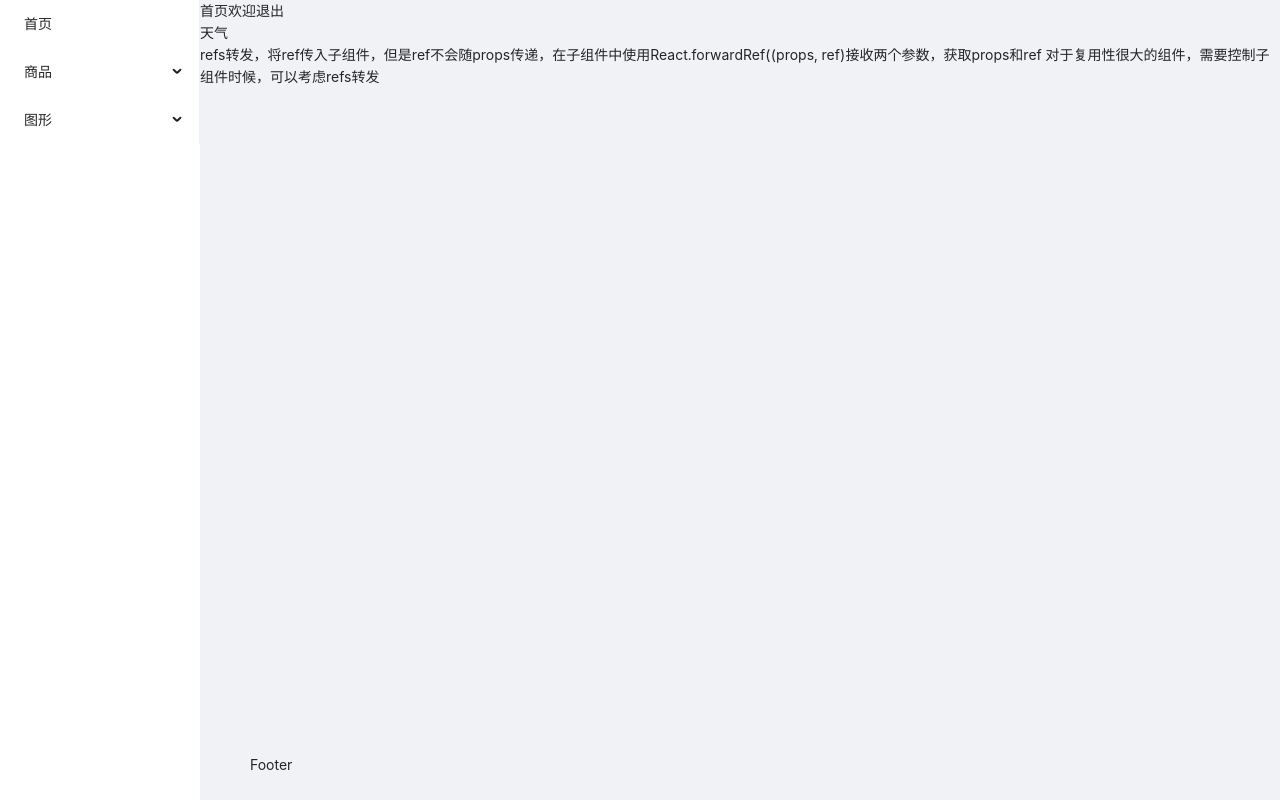
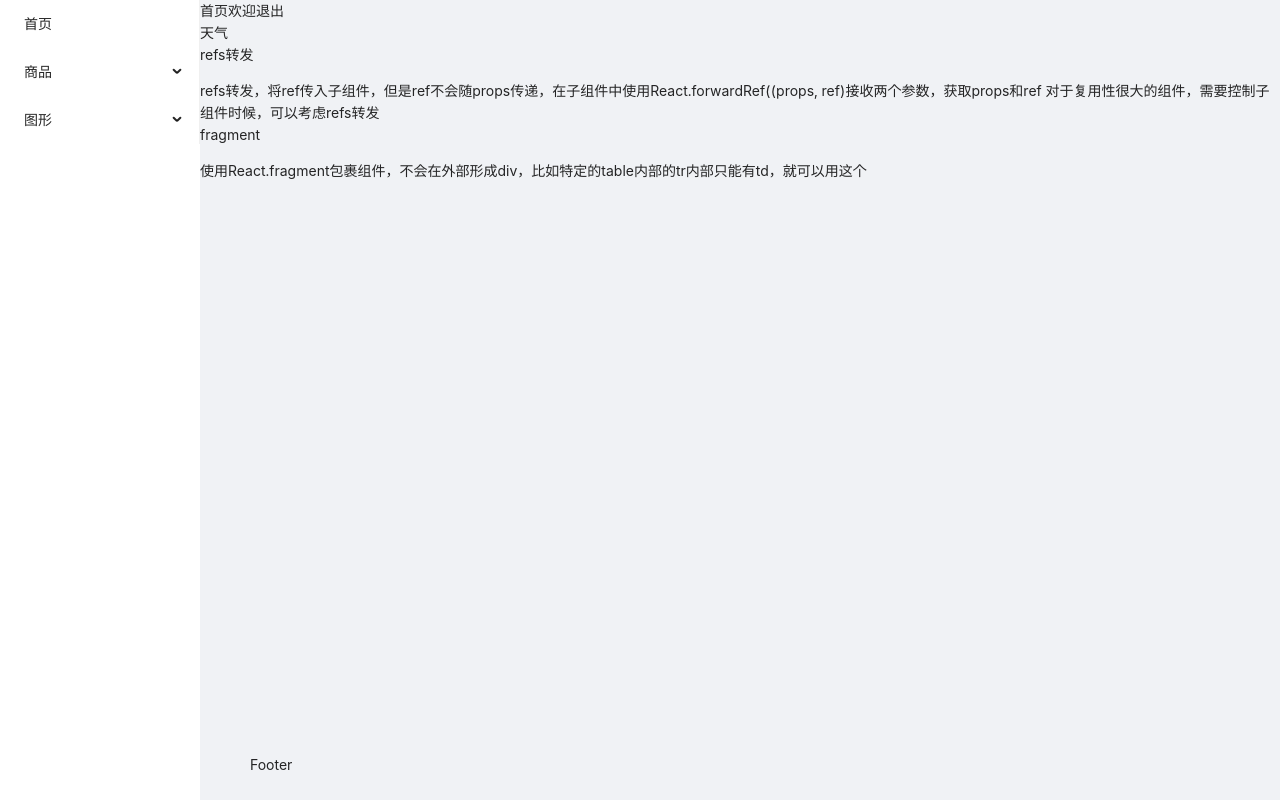
Before and after one commit to hlxll/reactDemo, a React (Create React App) app: page /#/home in a window 1280 px wide. Built offline with nearby package versions, Linux system fonts and the light colour scheme.

Commit message:
'fragment'

```diff
--- a/src/pages/home/home.jsx
+++ b/src/pages/home/home.jsx
@@ -4,8 +4,11 @@ class Home extends Component{
   render(){
     return(
       <div className="home">
-          refs转发，将ref传入子组件，但是ref不会随props传递，在子组件中使用React.forwardRef((props, ref)接收两个参数，获取props和ref
-          对于复用性很大的组件，需要控制子组件时候，可以考虑refs转发
+        <p>refs转发</p>
+        refs转发，将ref传入子组件，但是ref不会随props传递，在子组件中使用React.forwardRef((props, ref)接收两个参数，获取props和ref
+        对于复用性很大的组件，需要控制子组件时候，可以考虑refs转发
+        <p>fragment</p>
+        使用React.fragment包裹组件，不会在外部形成div，比如特定的table内部的tr内部只能有td，就可以用这个
       </div>
     )
   }
```
